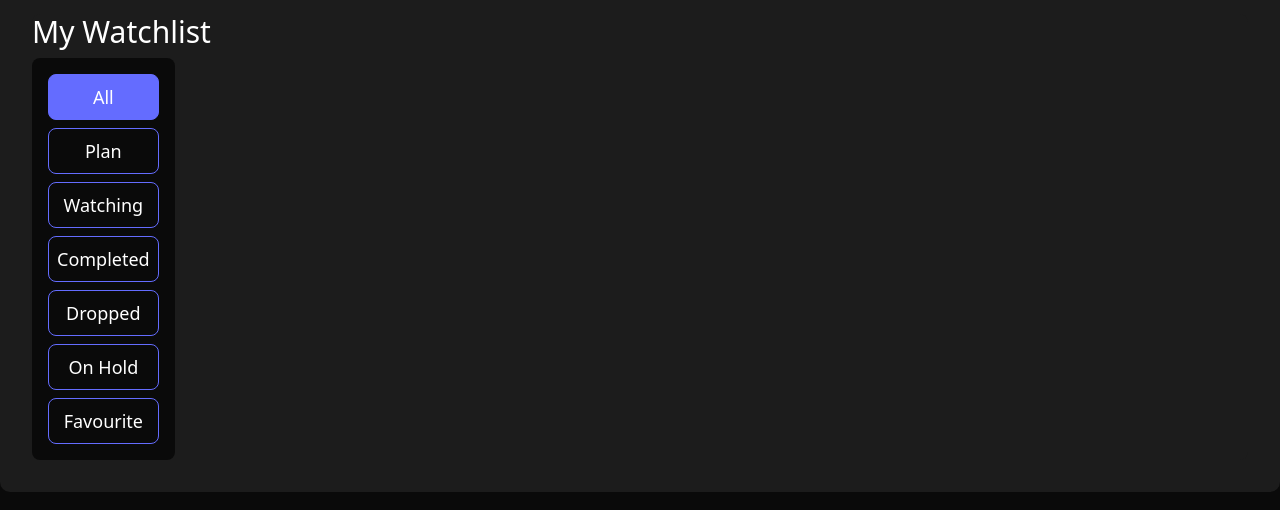
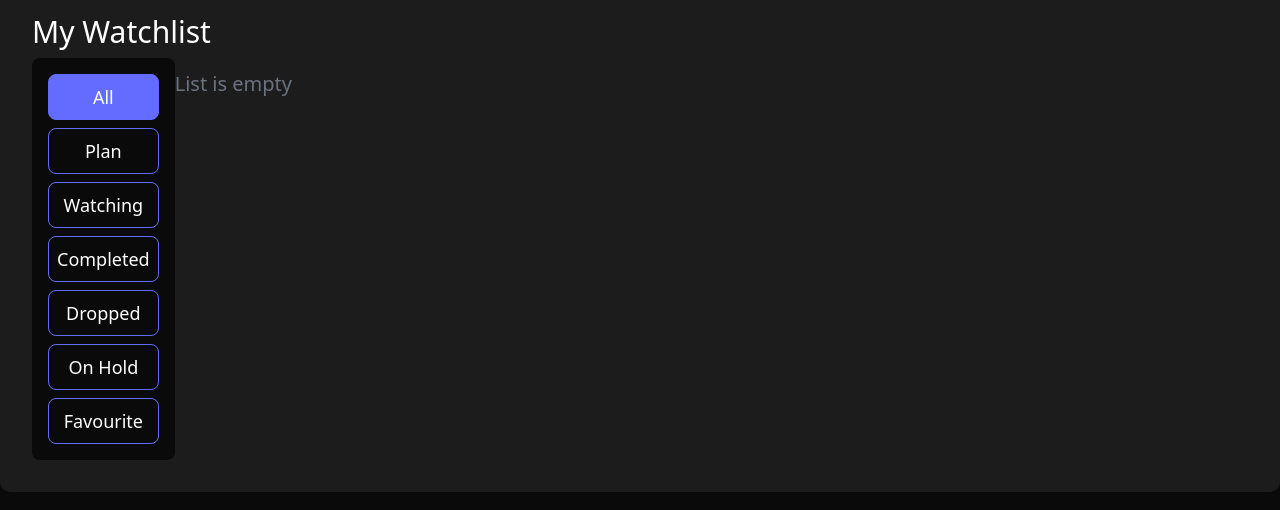
Before and after one commit to KeRas1n/ani-place, a React (Vite) app: page /profile in a window 1280 px wide. Shown: the part 168-678 px from the top of the page. Built offline with nearby package versions, Linux system fonts and the light colour scheme.

Commit message:
Optimized watchlist component

```diff
--- a/src/components/Watchlist.tsx
+++ b/src/components/Watchlist.tsx
@@ -1,51 +1,54 @@
-import { useState } from "react";
-import { useTypedSelection } from "../hooks/useTypedSelection"
-import { AnimeListItem } from "./AnimeListItem"
+import { useState, useMemo, useCallback, useEffect } from "react";
+import { useTypedSelection } from "../hooks/useTypedSelection";
+import { AnimeListItem } from "./AnimeListItem";
 import { listTags } from "../store/watchlist/watchlist.slice";
 import { store } from "../store/store";
 
 export const Watchlist = () => {
-    const {watchlist} = useTypedSelection(state => state);
-    const [tag, setTag] = useState('ALL')
+    const { watchlist } = useTypedSelection(state => state);
+    const [tag, setTag] = useState('ALL');
 
-    store.subscribe(()=>{
+    useEffect(() => {
+        const unsubscribe = store.subscribe(() => {
             const state = store.getState();
             localStorage.setItem('reduxState', JSON.stringify(state.watchlist.items));
-})
+        });
+        return () => unsubscribe();
+    }, []);
 
-console.log( JSON.stringify(watchlist.items))
+    const filteredItems = useMemo(() => {
+        if (tag === 'ALL') {
+            return watchlist.items;
+        }
+        return watchlist.items.filter((p) => p.listTag === tag);
+    }, [watchlist.items, tag]);
+
+    const handleTagChange = useCallback((selectedTag:listTags) => {
+        setTag(selectedTag);
+    }, []);
+
     return (
         <div className="rounded-lg text-lg top-36 bg-[#1c1c1c] wrapper mt-5">
             <h1 className="text-3xl">My Watchlist</h1>
-
             <div className="flex mobile:flex-col mt-2">
-
                 <div className="h-full p-4 rounded-lg flex flex-wrap mobile:flex-row flex-col gap-2 bg-[#0a0a0a]">
-          <button className={`${tag === 'ALL' ? 'bg-primary' : ' '} p-2`} onClick={() => setTag('ALL')}>All</button>
-          {Object.keys(listTags).map((key:any) => (
-            <button className={`${tag === listTags[key] ? 'bg-primary' : ' '} p-2`} onClick={() => setTag(listTags[key])}>{listTags[key]}</button>
+                    <button className={`${tag === 'ALL' ? 'bg-primary' : ''} p-2`} onClick={() => handleTagChange('ALL')}>All</button>
+                    {Object.keys(listTags).map((key) => (
+                        <button key={key} className={`${tag === listTags[key] ? 'bg-primary' : ''} p-2`} onClick={() => handleTagChange(listTags[key])}>
+                            {listTags[key]}
+                        </button>
                     ))}
                 </div>
-
                 <div className="watchlist flex flex-wrap mt-3">
-            {
-
-            Object.values(listTags).includes(tag)
-            ?
-            watchlist.items.filter((p:any) => p.listTag === tag).length ?
-            watchlist.items.filter((p:any) => p.listTag === tag).map((anime:any) => (
-                <AnimeListItem id={anime.mal_id + '-watchlist'} anime = {anime}/>
+                    {filteredItems.length ? (
+                        filteredItems.map((anime) => (
+                            <AnimeListItem key={anime.mal_id + '-watchlist'} id={anime.mal_id + '-watchlist'} anime={anime} />
                         ))
-
-            :
+                    ) : (
                         <span className="text-xl text-gray-500">List is empty</span>
-          :
-          watchlist.items.map((anime:any) => (
-            <AnimeListItem id={anime.mal_id + '-watchlist'} anime = {anime}/>
-        ))
-        }
+                    )}
                 </div>
             </div>
         </div>
-  )
-}
+    );
+};
--- a/src/pages/Home.tsx
+++ b/src/pages/Home.tsx
@@ -17,6 +17,7 @@ function HomePage() {
     dispatch(animeapi.util.resetApiState());
     setPage(1);
   }, []);
+
   const {data, isLoading, error} = useGetTopAnimeQuery({query: null, limit: 20, page: page})
 
   const{inView, ref} = useInView()
```
Lines whose indentation alone changed are shown as unchanged.
